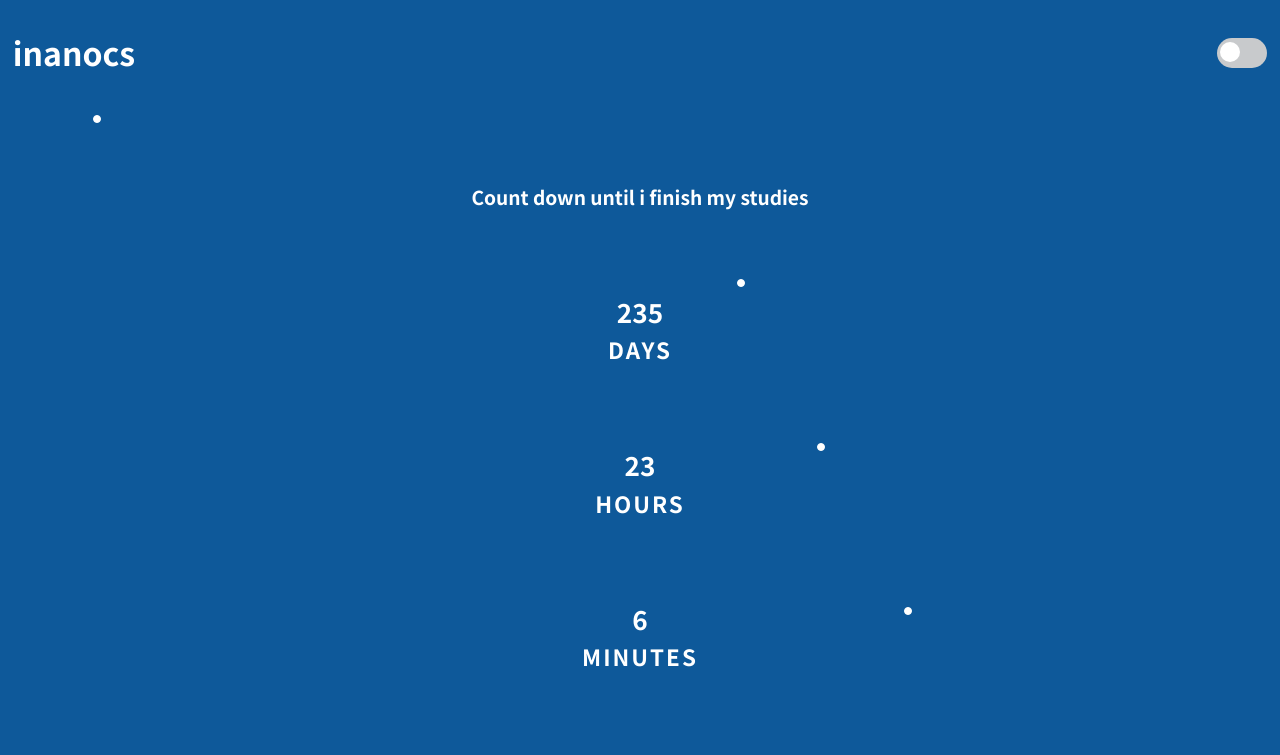
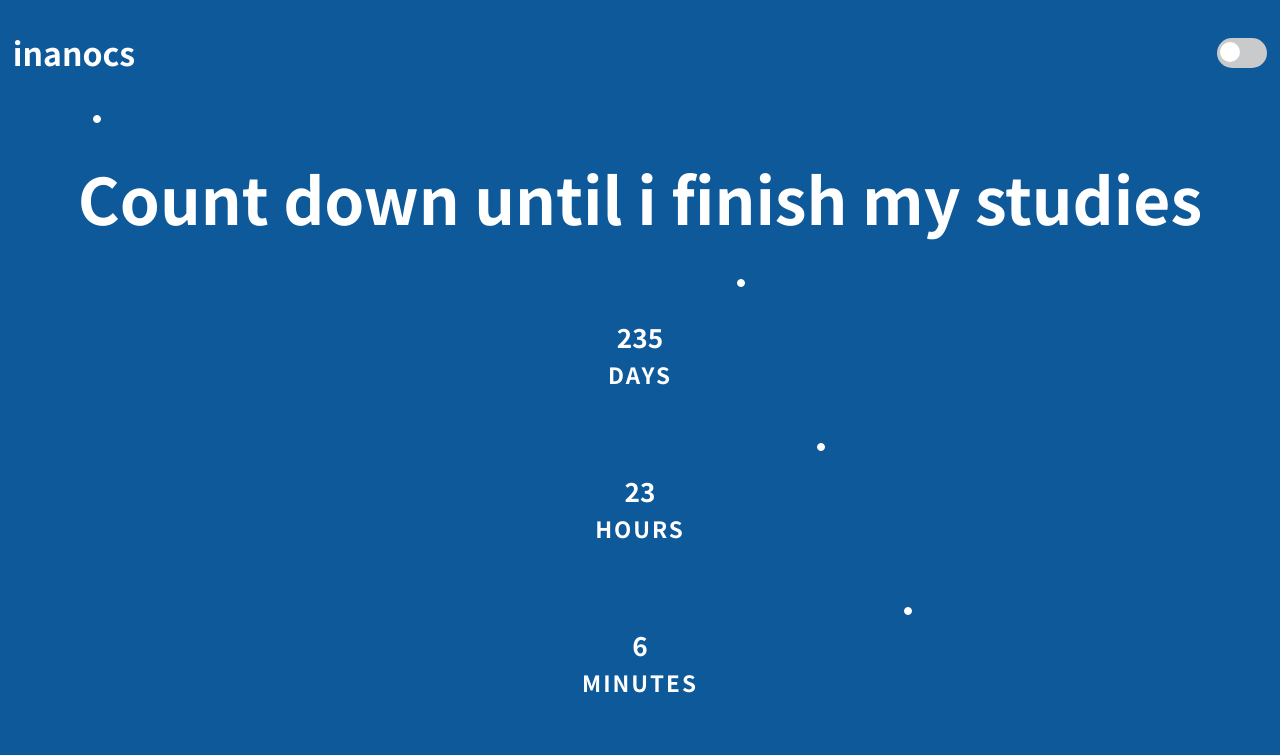
Before and after one commit to inanocs/StudiesCountdown, a plain HTML site: page index.html in a window 1280 px wide. Shown: the top 755 px of the page. Drawn offline with Linux system fonts and the light colour scheme.

Commit message:
Mobile design done and font-size Countdown text responsive

```diff
--- a/assets/css/style.css
+++ b/assets/css/style.css
@@ -80,7 +80,7 @@ body {
 }
 
 .counter-desc {
-  font-size: 1.2rem;
+  font-size: 5vw;
 }
 
 .counter-item {
```
